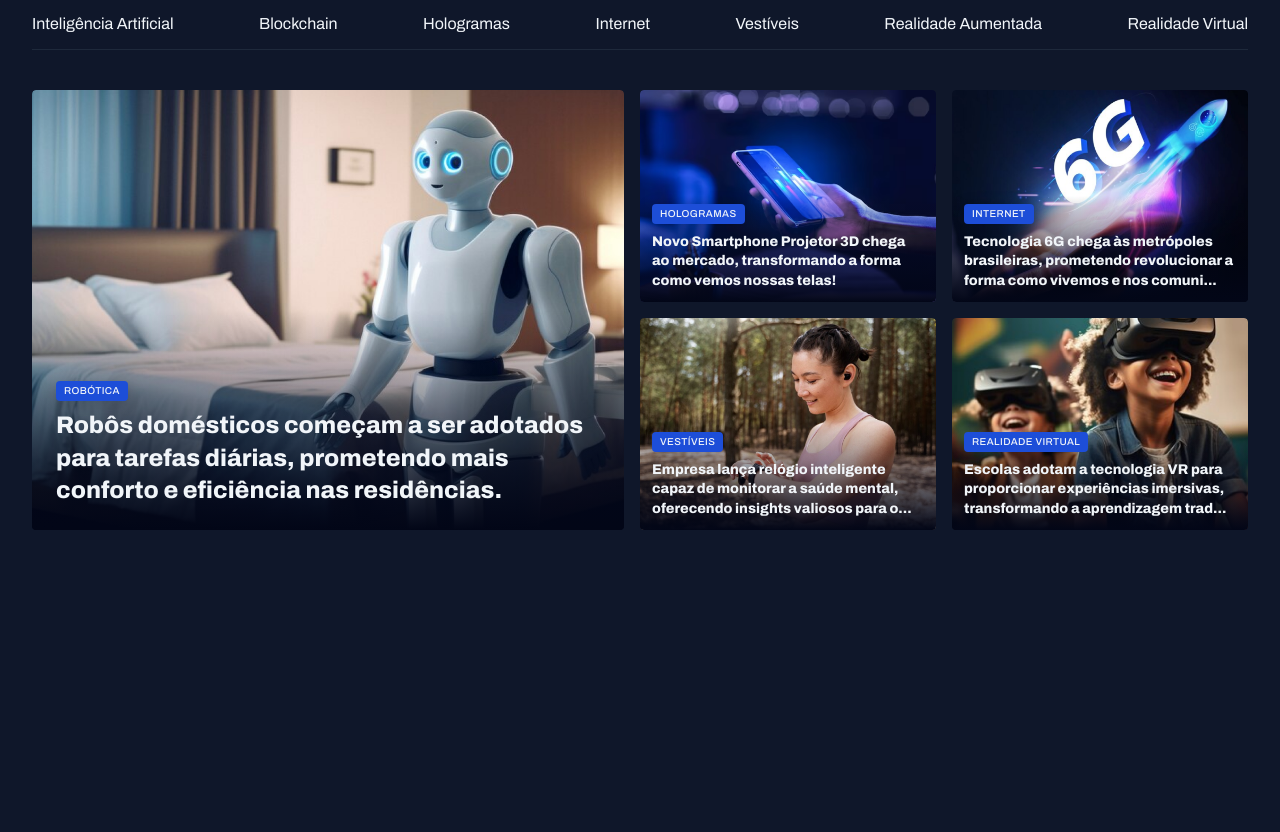
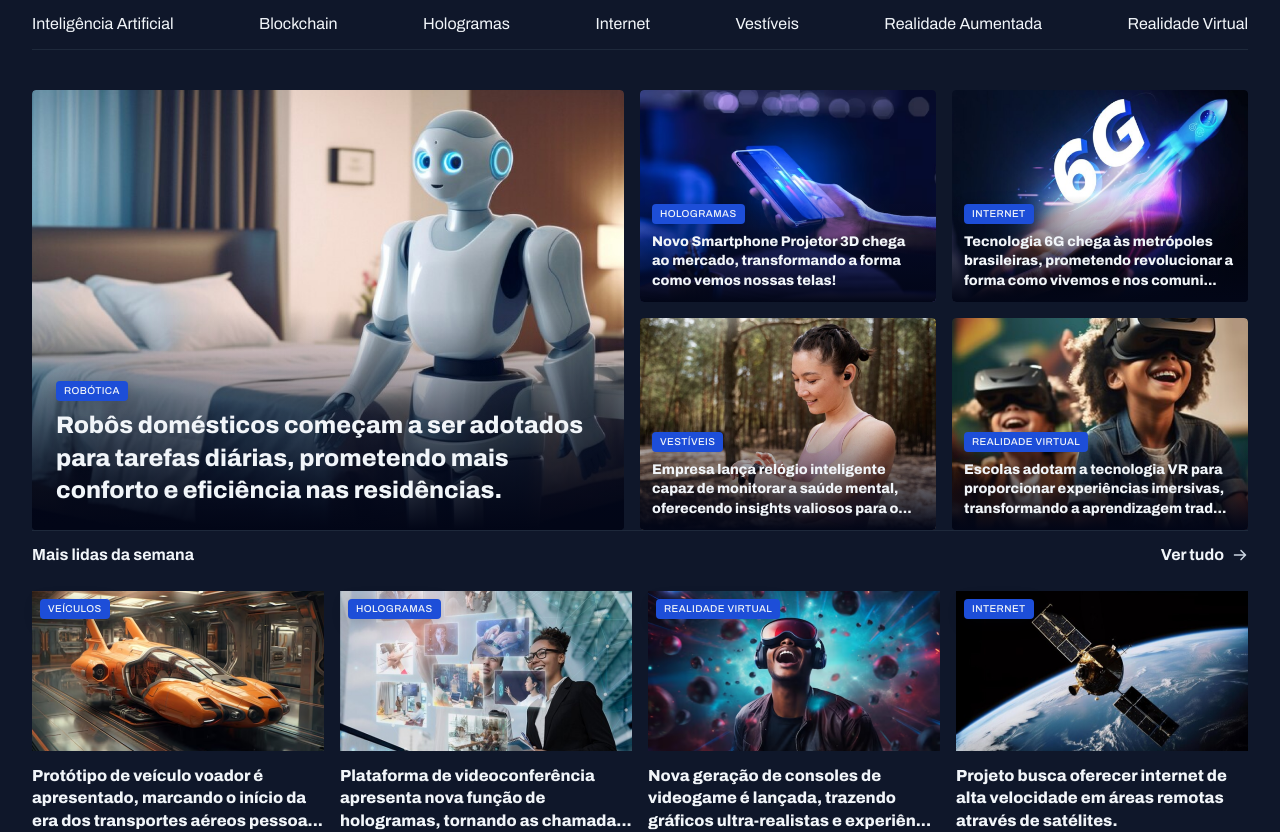
Before and after one commit to leosantosp/portal-noticias, a plain HTML site: page index.html in a window 1280 px wide. Shown: the part 74-906 px from the top of the page. Before the commit the page ends 800 px from the top, so only its background shows below. Drawn offline with Linux system fonts and the light colour scheme.

Commit message:
aplicando-estilos-na-seção-mais-lida-da-semana

```diff
--- a/index.html
+++ b/index.html
@@ -81,6 +81,50 @@
                 </figure>
             </div>
         </section>
+
+        <section id="weekly">
+            <header class="grid grid-flow-col">
+                <h3>Mais lidas da semana</h3>
+                <a href="#" class="grid grid-flow-col">
+                    <strong>Ver tudo</strong>
+                    <span></span>
+                </a>
+            </header>
+
+            <div class="grid gap-16">
+                <figure>
+                    <span class="content-tag">veículos</span>
+                    <img src="assets/images/Image 06.png" alt="">
+                    <p>
+                        Protótipo de veículo voador é apresentado, marcando o início da era dos transportes aéreos pessoa...
+                    </p>
+                </figure>
+
+                <figure>
+                    <span class="content-tag">hologramas</span>
+                    <img src="assets/images/Image 07.png" alt="">
+                    <p>
+                        Plataforma de videoconferência apresenta nova função de hologramas, tornando as chamada...
+                    </p>
+                </figure>
+
+                <figure>
+                    <span class="content-tag">realidade virtual</span>
+                    <img src="assets/images/Image 08.png" alt="">
+                    <p>
+                        Nova geração de consoles de videogame é lançada, trazendo gráficos ultra-realistas e experiên...
+                    </p>
+                </figure>
+
+                <figure>
+                    <span class="content-tag">internet</span>
+                    <img src="assets/images/Image 09.png" alt="">
+                    <p>
+                        Projeto busca oferecer internet de alta velocidade em áreas remotas através de satélites.
+                    </p>
+                </figure>
+            </div>
+        </section>
     </main>
 </body>
 </html>
--- a/styles/sections.css
+++ b/styles/sections.css
@@ -1,3 +1,28 @@
+section header {
+    border-top: 1px solid var(--stroke-color);
+    padding-block: 12px 24px;
+    font: var(--text-span);
+
+    a {
+        justify-self: end;
+
+        align-items: center;
+        gap: 8px;
+
+        span {
+            background-image: url(../assets/icons/ArrowRight.svg);
+            width: 16px;
+            height: 16px;
+
+        }
+
+        &:hover  span{
+            background-image: url(../assets/icons/ArrowRight-hover.svg);
+        }
+    }
+}
+
+
 #featured {
 
     img {
@@ -41,3 +66,33 @@
         }
     }
 }
+
+
+#weekly {
+
+    &>div {
+        grid-template-columns: repeat(4, 292px);
+    }
+
+    img {
+        height: 160px;
+    }
+
+    figure {
+        position: relative;
+
+        .content-tag {
+            position: absolute;
+            top: 8px;
+            left: 8px;
+        }
+
+        p {
+            margin-top: 8px;
+            font-weight: 800;
+        }
+    }
+
+
+
+}
```
